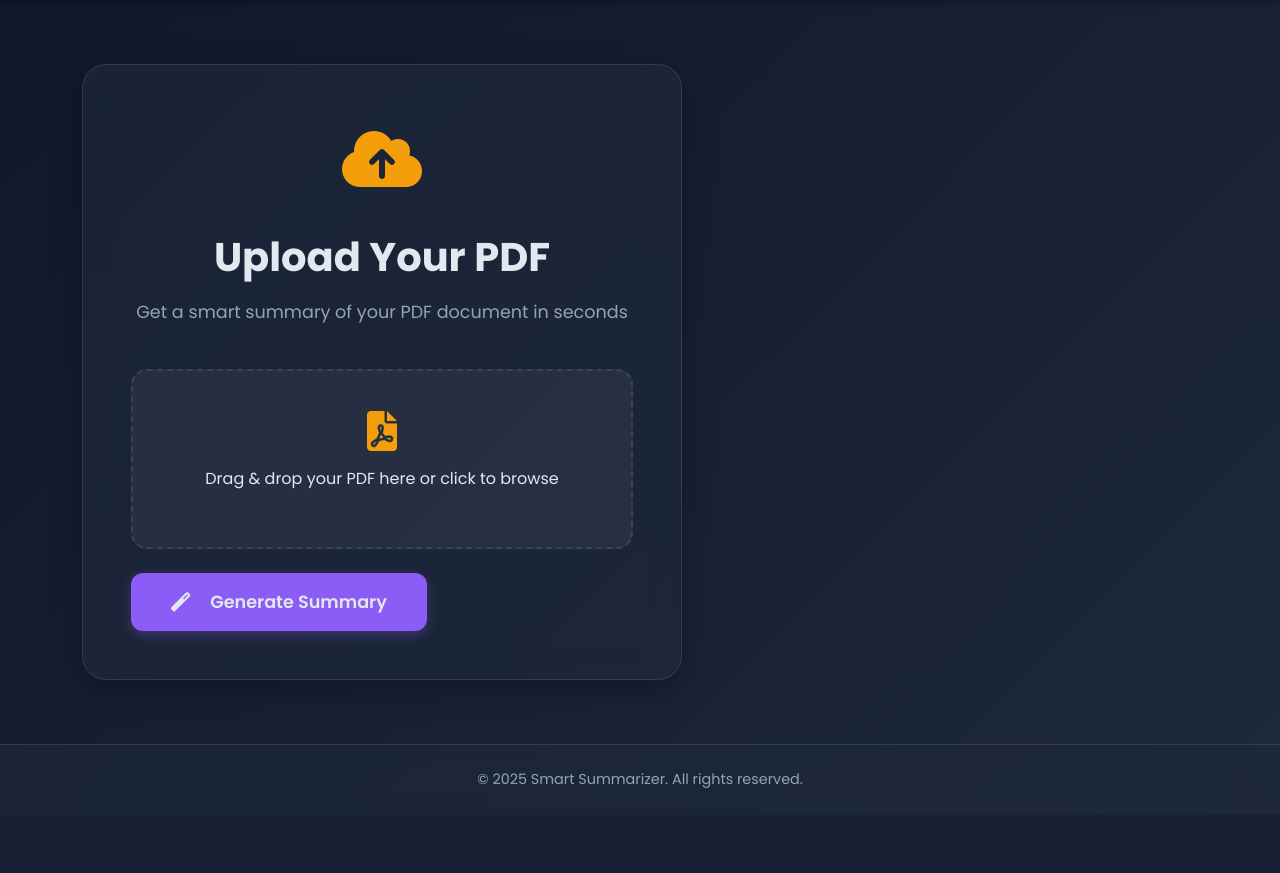
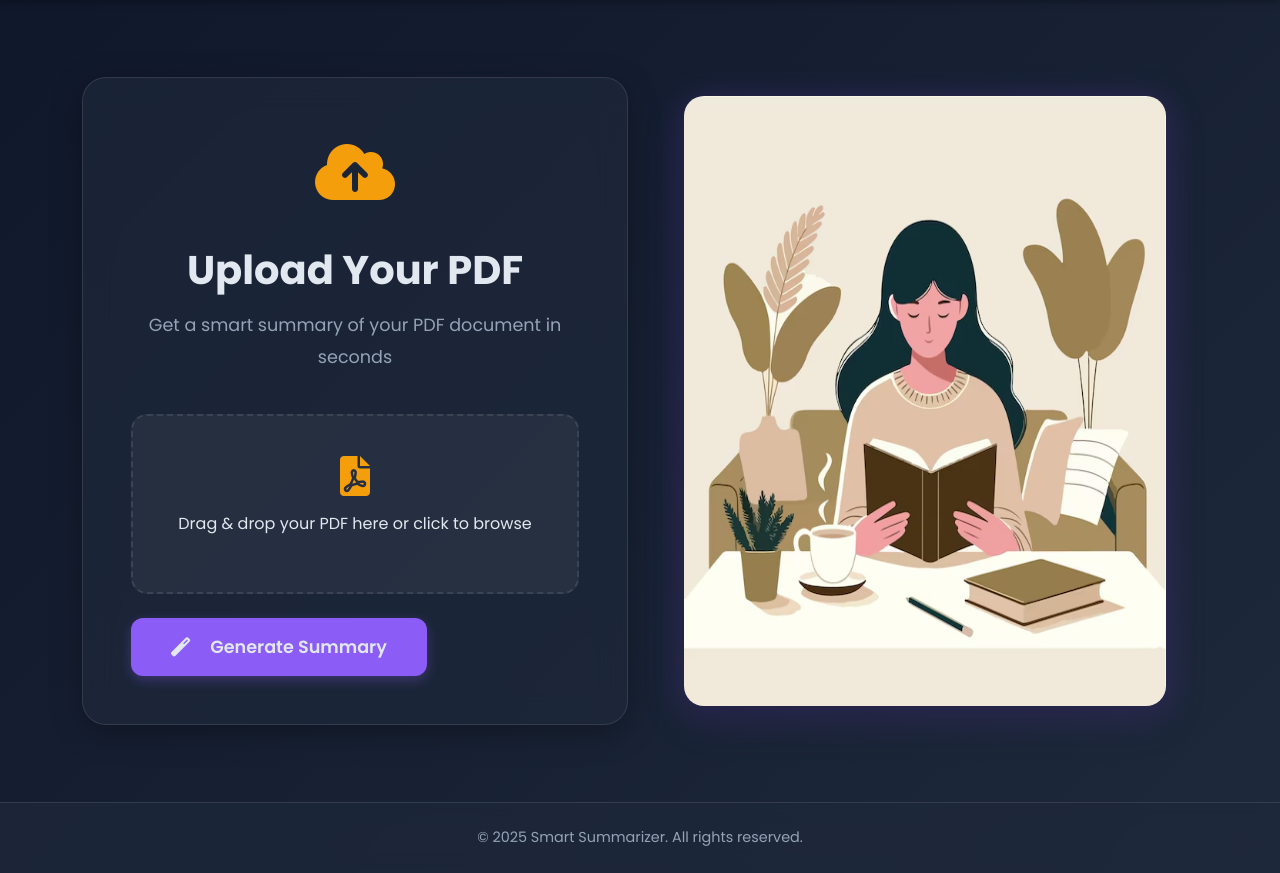
Before and after one commit to Anmolkannaujiya/pdf-summarizer, a Flask app: page /index.html in a window 1280 px wide. Shown: the part 86-959 px from the top of the page. Before the commit the page ends 874 px from the top, so only its background shows below. Run offline with Flask 3, Linux system fonts and the light colour scheme.

Commit message:
added images

```diff
--- a/templates/index.html
+++ b/templates/index.html
@@ -208,6 +208,30 @@
                 padding: 1.5rem;
             }
         }
+
+        .image-container {
+            padding: 2rem;
+            position: relative;
+        }
+
+        .reading-image {
+            max-width: 100%;
+            height: 610px;
+            border-radius: 20px;
+            box-shadow: 0 10px 30px rgba(0, 0, 0, 0.3);
+            transition: transform 0.3s ease;
+            filter: drop-shadow(0 5px 15px rgba(139, 92, 246, 0.3));
+        }
+
+        .reading-image:hover {
+            transform: scale(1.02);
+        }
+
+        @media (max-width: 992px) {
+            .image-container {
+                display: none;
+            }
+        }
     </style>
 </head>
 <body>
@@ -237,6 +261,8 @@
 
     <div class="main-container">
         <div class="container">
+            <div class="row align-items-center">
+                <div class="col-lg-6">
                     <div class="upload-card text-center">
                         <div class="upload-icon">
                             <i class="fas fa-cloud-upload-alt"></i>
@@ -263,6 +289,13 @@
                                 <i class="fas fa-magic me-2"></i>Generate Summary
                             </button>
                         </form>
+                    </div>
+                </div>
+                <div class="col-lg-6 d-none d-lg-block">
+                    <div class="image-container text-center">
+                        <img src="{{ url_for('static', filename='illustration-person-reading-book-simple-flat-design-style_995281-12065.avif') }}" alt="Person reading book" class="reading-image">
+                    </div>
+                </div>
             </div>
         </div>
     </div>
```
Also changed, not shown: templates/about.html (+9 -11 lines), static/illustration-person-reading-book-simple-flat-design-style_995281-12065.avif (added), static/male.jpg (added). Lines whose indentation alone changed are shown as unchanged.
